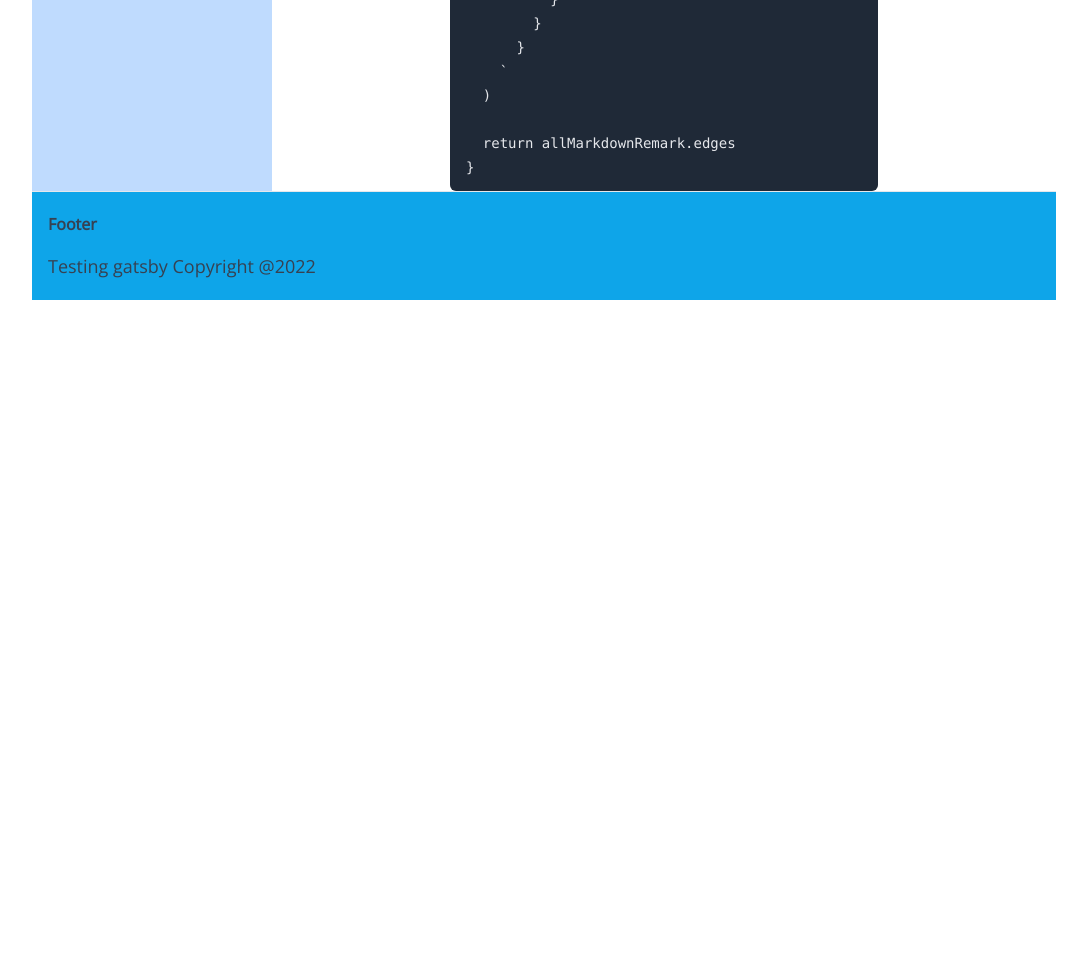
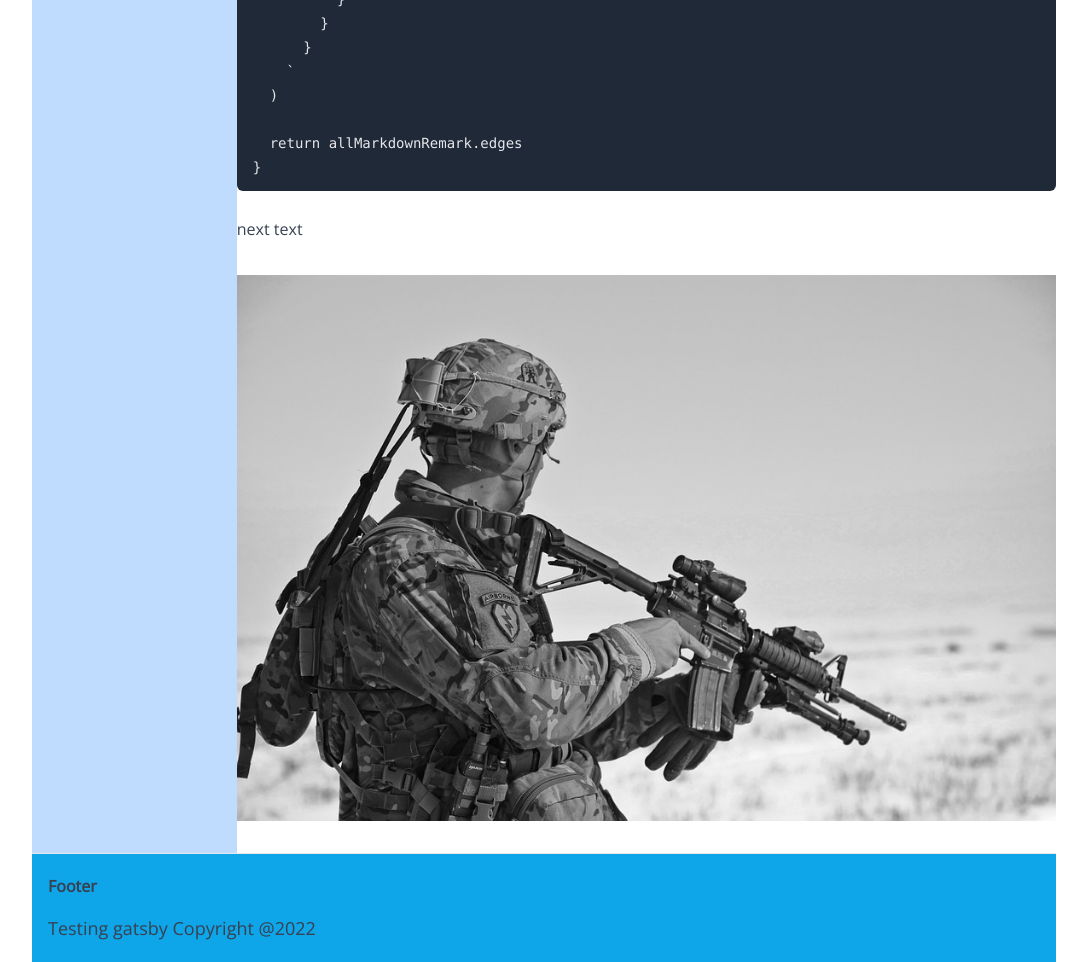
Before and after one commit to igorro79/qa-test, a Gatsby site: page /blog/menu-stucture/ in a window 1280 px wide. Shown: the part 1007-1969 px from the top of the page, without its empty margins (96-1183 px from the left). Before the commit the page ends 1307 px from the top, so only its background shows below. Built offline with nearby package versions, Linux system fonts and the light colour scheme; Gatsby itself is replaced by a stand-in of ours; some packages are replaced by stand-ins of ours; code samples lack their colours.

Commit message:
Update Blog Post “menu-stucture”

````diff
--- a/content/blog/menu-stucture.md
+++ b/content/blog/menu-stucture.md
@@ -32,3 +32,9 @@ const useMenuStructure = () => {
   return allMarkdownRemark.edges
 }
 ```
+
+next text
+
+
+
+![](soldier-60707_960_720-1-.jpg)
````
